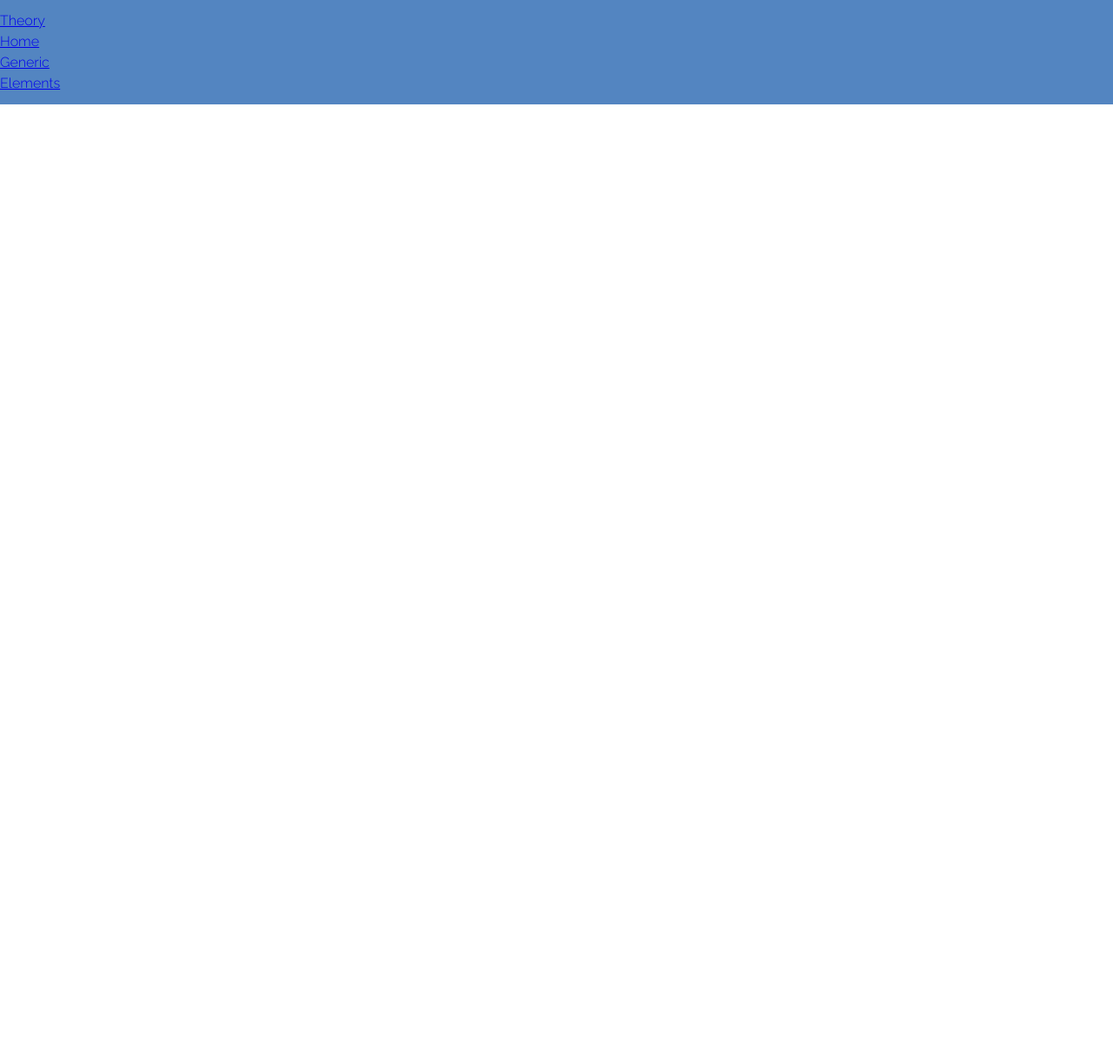
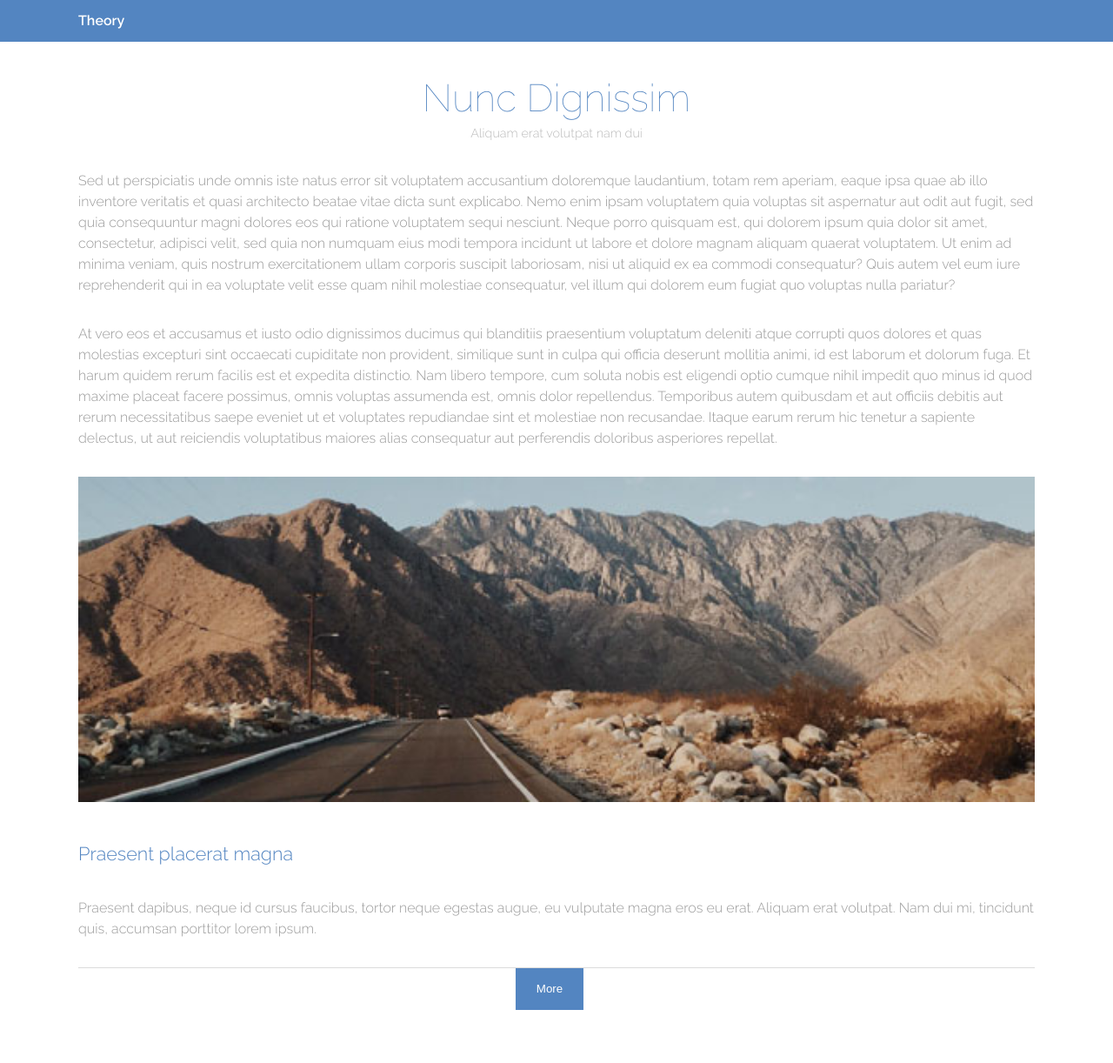
Before and after one commit to syntra-mvl-front-end-2019-2021/les_6_Jonas_Robbe, a plain HTML site: page generic.html in a window 1280 px wide. Shown: the top 1222 px of the page at 87% size. Before the commit the page ends 800 px from the top, so only its background shows below. Drawn offline with Linux system fonts and the light colour scheme.

Commit message:
generic changes

```diff
--- a/generic.html
+++ b/generic.html
@@ -7,17 +7,119 @@
         <title>Generic</title>
         <link rel="stylesheet" href="style.css" />
     </head>
-    <body>
-        <header>
+    <body class="subpage">
+        <!-- Header -->
+        <header id="header">
+            <div class="container">
             <div class="inner">
-                <a href="index.html">Theory</a>
-                <nav>
+                <a href="index.html" class="logo">Theory</a>
+                <nav id="nav">
                     <a href="index.html">Home</a>
                     <a href="generic.html">Generic</a>
-                    <a href="elements.htmn">Elements</a>
+                    <a href="elements.html">Elements</a>
                 </nav>
-                <a href="#navPanel" class="navPanelToggle"></a>
+                <a href="#navPanel" class="navPanelToggle"
+                    ><span class="fa fa-bars"></span
+                ></a>
             </div>
+        </div>
         </header>
+
+        <!-- Three -->
+        <main class="container">
+        <section id="three" class="wrapper">
+            <div class="inner">
+                <section class="align-center">
+                    <h2 class="big-heading">Nunc Dignissim</h2>
+                    <p class="subtitle">Aliquam erat volutpat nam dui</p>
+                </header>
+                <p class="text">
+                    Sed ut perspiciatis unde omnis iste natus error sit
+                    voluptatem accusantium doloremque laudantium, totam rem
+                    aperiam, eaque ipsa quae ab illo inventore veritatis et
+                    quasi architecto beatae vitae dicta sunt explicabo. Nemo
+                    enim ipsam voluptatem quia voluptas sit aspernatur aut odit
+                    aut fugit, sed quia consequuntur magni dolores eos qui
+                    ratione voluptatem sequi nesciunt. Neque porro quisquam est,
+                    qui dolorem ipsum quia dolor sit amet, consectetur, adipisci
+                    velit, sed quia non numquam eius modi tempora incidunt ut
+                    labore et dolore magnam aliquam quaerat voluptatem. Ut enim
+                    ad minima veniam, quis nostrum exercitationem ullam corporis
+                    suscipit laboriosam, nisi ut aliquid ex ea commodi
+                    consequatur? Quis autem vel eum iure reprehenderit qui in ea
+                    voluptate velit esse quam nihil molestiae consequatur, vel
+                    illum qui dolorem eum fugiat quo voluptas nulla pariatur?
+                </p>
+                <p class="text">
+                    At vero eos et accusamus et iusto odio dignissimos ducimus
+                    qui blanditiis praesentium voluptatum deleniti atque
+                    corrupti quos dolores et quas molestias excepturi sint
+                    occaecati cupiditate non provident, similique sunt in culpa
+                    qui officia deserunt mollitia animi, id est laborum et
+                    dolorum fuga. Et harum quidem rerum facilis est et expedita
+                    distinctio. Nam libero tempore, cum soluta nobis est
+                    eligendi optio cumque nihil impedit quo minus id quod maxime
+                    placeat facere possimus, omnis voluptas assumenda est, omnis
+                    dolor repellendus. Temporibus autem quibusdam et aut
+                    officiis debitis aut rerum necessitatibus saepe eveniet ut
+                    et voluptates repudiandae sint et molestiae non recusandae.
+                    Itaque earum rerum hic tenetur a sapiente delectus, ut aut
+                    reiciendis voluptatibus maiores alias consequatur aut
+                    perferendis doloribus asperiores repellat.
+                </p>
+                <div class="flex flex-2">
+                    <article>
+                        <div class="image fit">
+                            <img src="images/pic01.jpg" alt="Pic 01" />
+                        </div>
+                        <header class="imgsub">
+                            <h3>Praesent placerat magna</h3>
+                        </header>
+                        <p class="text">
+                            Praesent dapibus, neque id cursus faucibus, tortor
+                            neque egestas augue, eu vulputate magna eros eu
+                            erat. Aliquam erat volutpat. Nam dui mi, tincidunt
+                            quis, accumsan porttitor lorem ipsum.
+                        </p>
+                        <footer>
+                            <button href="#" class="button special space">More</a>
+                        </footer>
+                    </article>
+                    <article>
+                        <div class="image fit">
+                            <img src="images/pic02.jpg" alt="Pic 02" />
+                        </div>
+                        <header class="imgsub">
+                            <h3>Fusce pellentesque tempus</h3>
+                        </header>
+                        <p class="text">
+                            Sed adipiscing ornare risus. Morbi est est, blandit
+                            sit amet, sagittis vel, euismod vel, velit.
+                            Pellentesque egestas sem. Suspendisse commodo
+                            ullamcorper magna non comodo sodales tempus.
+                        </p>
+                        <footer>
+                            <button href="#" class="button special space">More</a>
+                        </footer>
+                    </article>
+                </div>
+            </div>
+        </section>
+        </main>
+
+        <!-- Footer -->
+        <footer id="footer">
+            <div class="inner">
+                <div class="flex">
+                    <div class="copyright">
+                        <section class="section">
+                        &copy; Untitled. Design:
+                        <a href="https://templated.co">TEMPLATED</a>. Images:
+                        <a href="https://unsplash.com">Unsplash</a>.
+                    </section>
+                    </div>
+                </div>
+            </div>
+        </footer>
     </body>
 </html>
--- a/style.css
+++ b/style.css
@@ -45,10 +45,13 @@ header .container {
 
 header .logo {
     font-weight: 600;
+    color: white;
+    text-decoration: none;
 }
 
 header nav {
     width: 1.5rem;
+    display: none;
 }
 
 .hamburger {
@@ -88,6 +91,11 @@ header nav {
     text-align: center;
 }
 
+.section a{
+    text-decoration: none;
+    color: #9a9a9a;
+}
+
 .section-with-border {
     border-bottom: 1px solid #dbdbdb;
     padding-bottom: 2rem;
@@ -96,6 +104,10 @@ header nav {
 .align-center{
     margin: 2rem 0;
     text-align:center;
+}
+
+article{
+    margin-bottom: 3em;
 }
 
 /* headers */
@@ -112,7 +124,7 @@ h6 {
 }
 
 h2 {
-    font-size: 1.75rem;
+    font-size: 2em;
     font-weight: 100;
 }
 
@@ -153,6 +165,7 @@ h2 + .subtitle {
 h3 + .subtitle {
     margin-top: -14px;
 }
+
 
 /* definition */
 
@@ -233,10 +246,10 @@ blockquote {
     color: white;
 }
 
-.image{
-    display:block;
-    width:40%;
+.imgsub{
+    background-color: white;
 }
+
 .image img{
     display:block;
     width:100%;
@@ -244,10 +257,14 @@ blockquote {
 .right{
     float:right;
     padding:0 0 1rem 1rem;
+    display:block;
+    width:40%;
 }
 .left{
     float:left;
     padding:0 1rem 1rem 0;
+    display:block;
+    width:40%;
 }
 .box{
     border:solid 1px #dbdbdb;
@@ -268,6 +285,10 @@ footer{
 
 @media screen and (min-width:480px){
 
+    nav{
+        display: none;
+    }
+
     .section{
         text-align:left;
     }
@@ -279,6 +300,23 @@ footer{
         display:inline-block;
         margin-right:1rem;
     }
+
+    .image.fit{
+        display: block;
+        margin-bottom: 2em;
+        width: 100%;
+    }
+
+    .text {
+        text-align: left;
+    }
+
+    .imgsub{
+        text-align: left;
+    }
+
+
+
 }
 @media screen and (min-width:736px){
 
```
